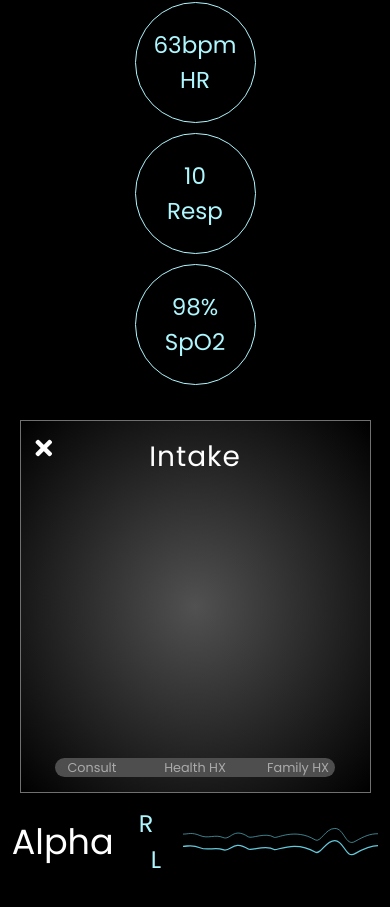
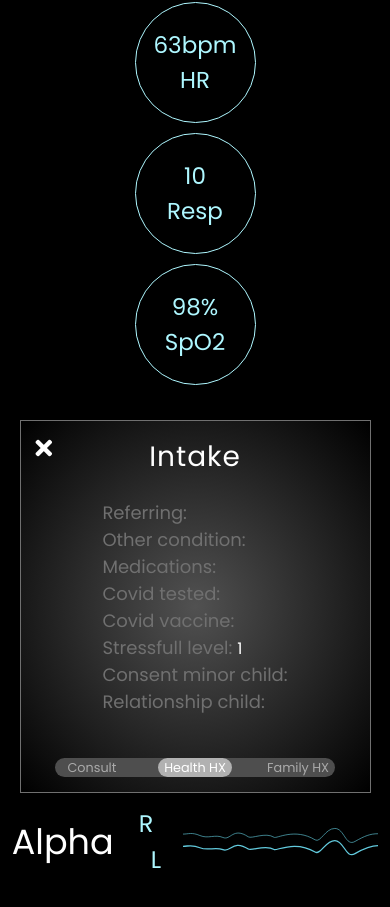
Before and after one commit to Simple2B/cortex-frontend, a React (Create React App) app: page /1/intake in a window 390 px wide. Shown: the part 654-1561 px from the top of the page. Built offline with nearby package versions, Linux system fonts and the light colour scheme; no server answers; sample sign-in values are in the browser's storage.

Commit message:
add style to button

```diff
--- a/src/components/ClientInfo/Intake/Intake.tsx
+++ b/src/components/ClientInfo/Intake/Intake.tsx
@@ -15,7 +15,7 @@ export default function Intake(): ReactElement {
   const splitLocation = location.pathname.split("/");
   const api_key = splitLocation[splitLocation.length - 2];
   const [client, setClient] = useState<Client>(ClientDefault);
-  const [activeBtn, setActiveBtn] = useState('');
+  const [activeBtn, setActiveBtn] = useState("Health HX");
 
   const getClient = async () => {
     try {
--- a/src/components/ClientInfo/Intake/intake.css
+++ b/src/components/ClientInfo/Intake/intake.css
@@ -295,6 +295,14 @@
 	.intakeInfoAlpha_dashboard {
 		width: 50%;
 	}
+
+	.clientIntakeInfo div {
+		font-size: 18px;
+	}
+
+	.clientIntakeInfo_item {
+		font-size: 16px;
+	}
 }
 
 @media (max-width: 891px) {
```
